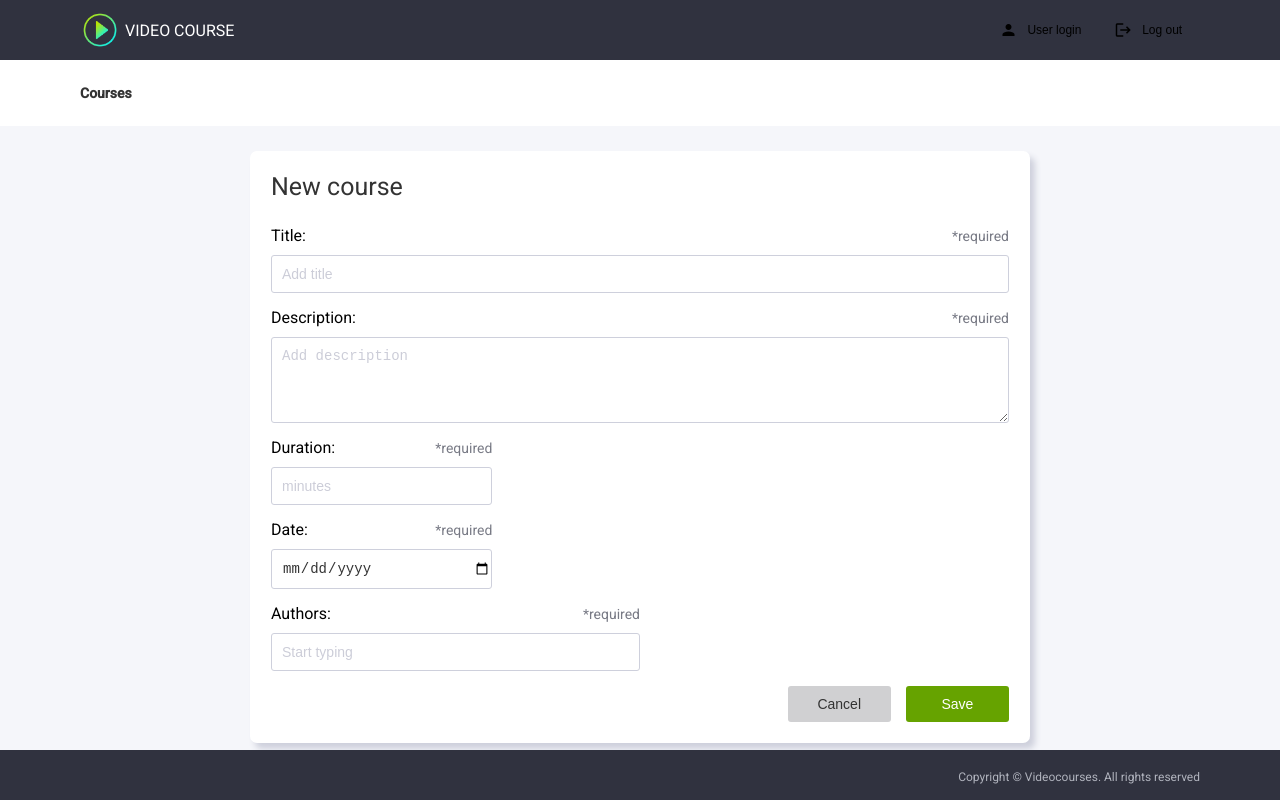
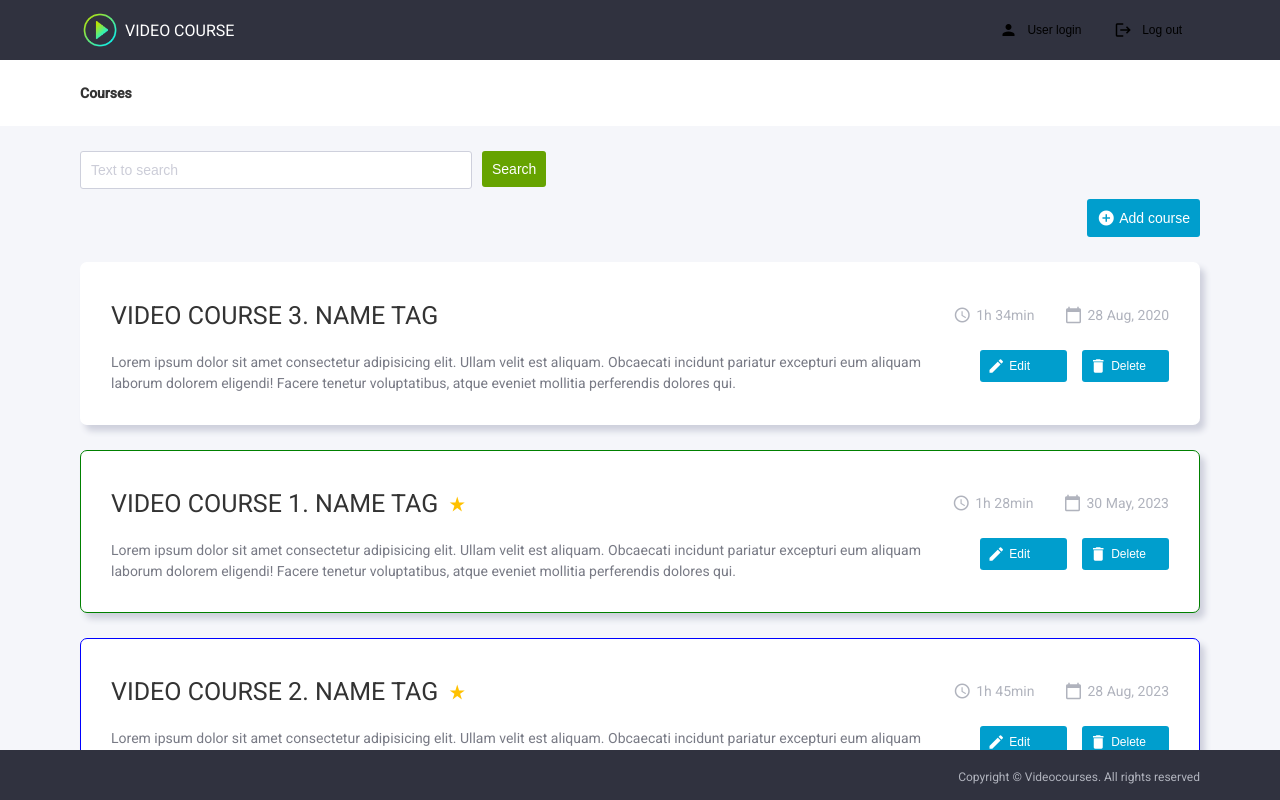
Before and after one commit to abriconi/angular-courses-app, an Angular app: page / in a window 1280 px wide. Built offline with nearby package versions, Linux system fonts and the light colour scheme.

Commit message:
Created servises getItemById & removeItem, implemented logic to deleteCourse Btn

```diff
--- a/src/app/components/courses/courses.component.html
+++ b/src/app/components/courses/courses.component.html
@@ -1,7 +1,7 @@
 <div class="coursesPage">
     <app-breadcrumps></app-breadcrumps>
-    <app-course-info></app-course-info>
-    <!-- <app-section (search)="handleSearch($event)"></app-section>
+    <!-- <app-course-info></app-course-info> -->
+    <app-section (search)="handleSearch($event)"></app-section>
     <div class="coursesWrapper">
       <ng-container *ngIf="courses.length > 0; else noData">
         <ul class="coursesList">
@@ -9,7 +9,7 @@
             <app-courses-item
               [courseData]="course"
               [appHighlight]="course.creationDate"
-              (deleteCourse)="logDeletedCourse($event)"
+              (deleteCourse)="deleteCourse($event)"
             ></app-courses-item>
           </li>
         </ul>
@@ -28,5 +28,5 @@
         </div>
       </ng-template>
 
-    </div> -->
+    </div>
 </div>
--- a/src/app/components/courses/courses.component.ts
+++ b/src/app/components/courses/courses.component.ts
@@ -47,8 +47,15 @@ export class CoursesComponent implements OnInit {
   loadMoreClick():void {
     console.log('Button "Load more" cliked');
   }
-  logDeletedCourse(id: string): void {
-    console.log(`Deleted course ID: ${id}`);
+
+  deleteCourse(id: string): void {
+    const deletedCourse = this.courseService.getItemById(id);
+    if (deletedCourse) {
+      this.courseService.removeItem(id);
+      console.log(`Deleted course:`, deletedCourse);
+    } else {
+      console.log(`Course with ID ${id} not found.`);
+    }
   }
   handleSearch(searchText: string) {
     if (searchText.trim() === '') {
--- a/src/app/course.service.ts
+++ b/src/app/course.service.ts
@@ -30,13 +30,18 @@ export class CourseService {
 
     return newCourse;
   }
-  // getItemById(id: string): Course {
-  //   return
-  // }
-  // updateItem(id: string): Course {
-  //   return
-  // }
-  // removeItem(id: string): void {
 
-  // }
+  getItemById(id: string): Course | undefined {
+    return CourseService.courses.find(course => course.id === id);
+  }
+  updateItem(id: string): void {
+    console.log(id);
+  }
+
+  removeItem(id: string): void {
+    const index = CourseService.courses.findIndex(course => course.id === id);
+    if (index !== -1) {
+      CourseService.courses.splice(index, 1);
+    }
+  }
 }
```
